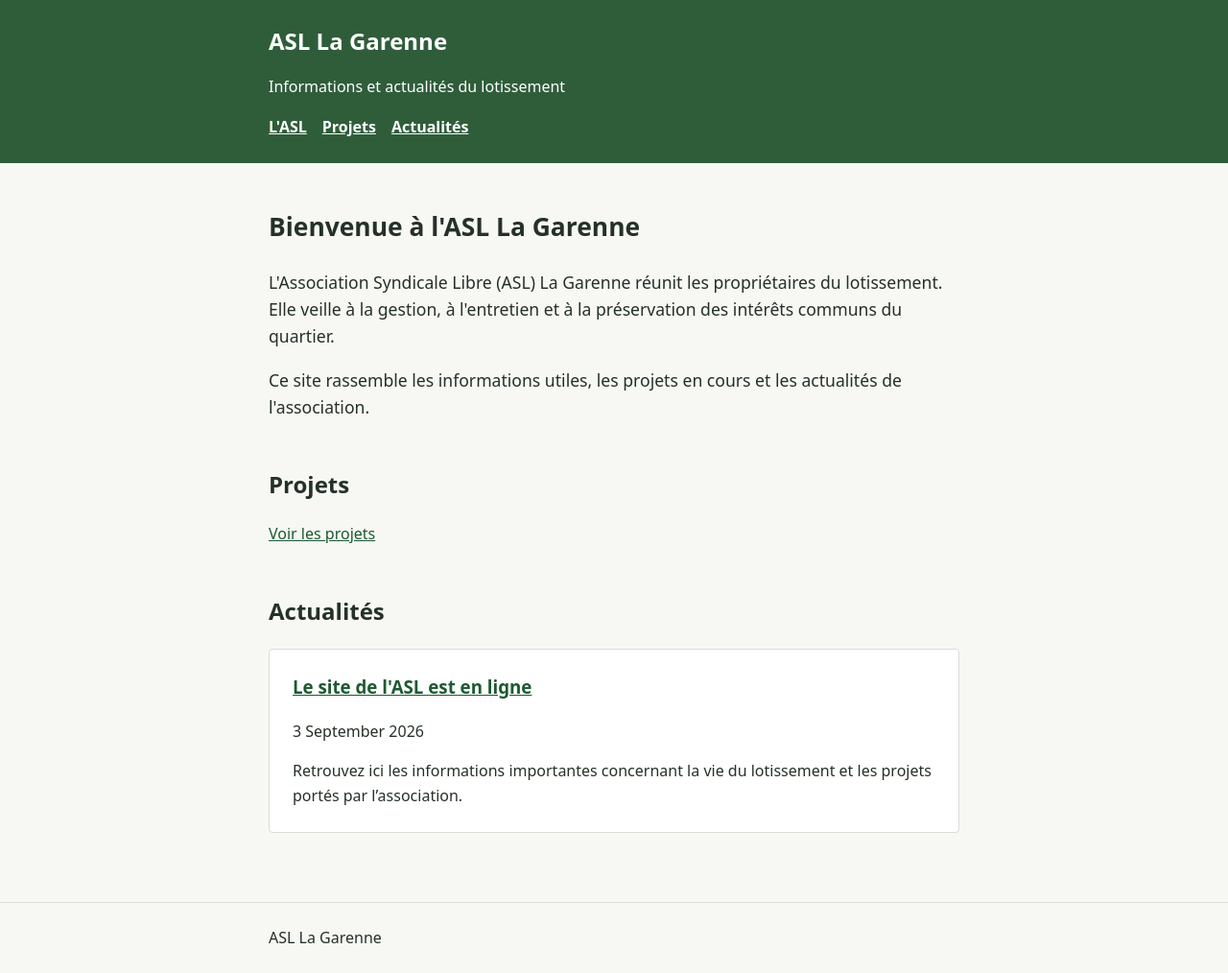
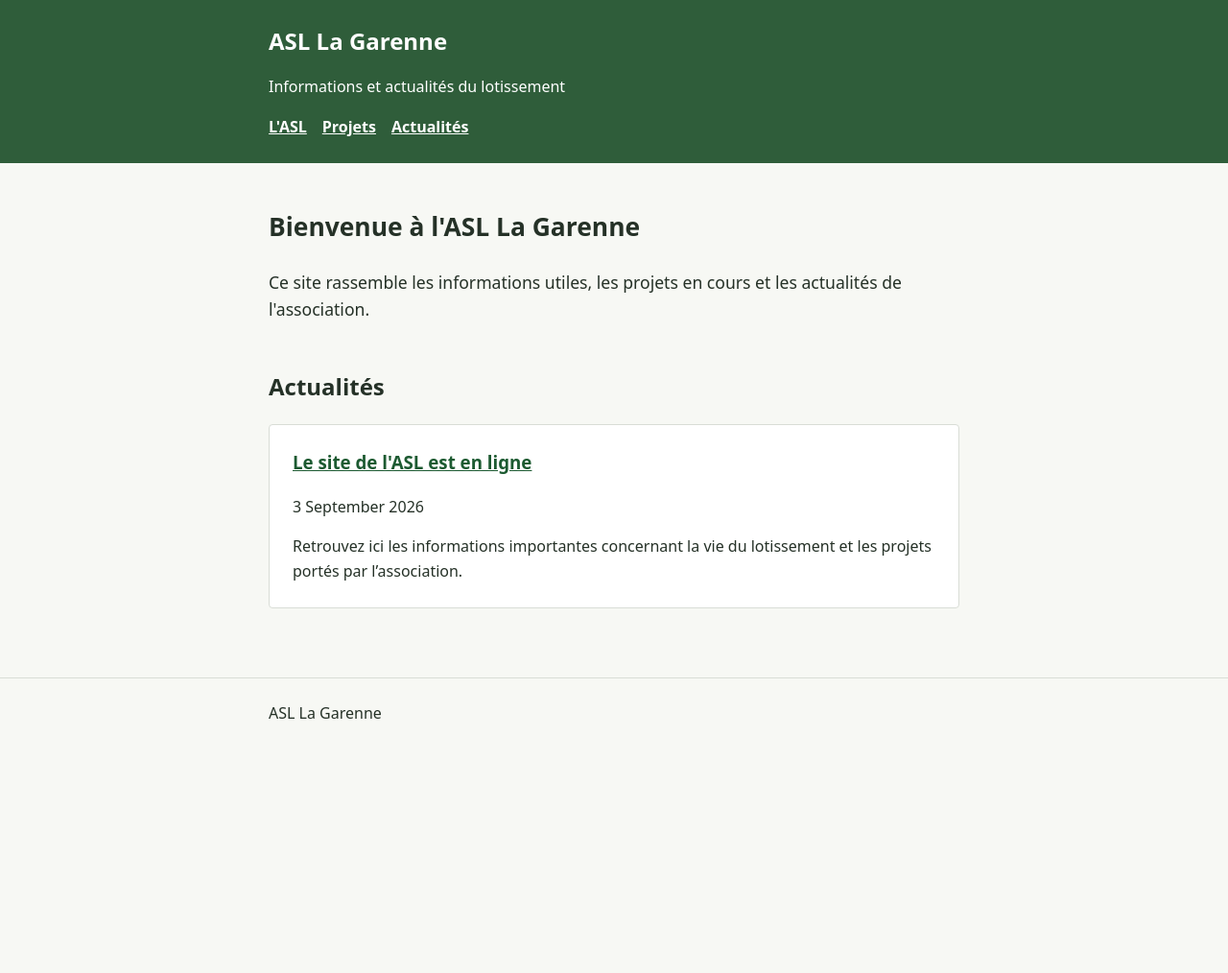
Before and after one commit to asl-la-garenne/asl-la-garenne.github.io, a Jekyll site: the page built from index.md, in a window 1280 px wide. Shown: the whole page at 96% size. Built offline with Jekyll 4.4.1, drawn with Linux system fonts in a browser that asks for light colours; after the commit the page ends 900 px from its top, so only the background shows below that.

Commit message:
Remove introductory paragraph and projects section
Removed the introductory paragraph about ASL La Garenne and the projects section.

```diff
--- a/index.md
+++ b/index.md
@@ -5,13 +5,7 @@ title: ASL La Garenne
 
 <section id="asl" class="intro" aria-labelledby="titre">
   <h1 id="titre">Bienvenue à l'ASL La Garenne</h1>
-  <p>L'Association Syndicale Libre (ASL) La Garenne réunit les propriétaires du lotissement. Elle veille à la gestion, à l'entretien et à la préservation des intérêts communs du quartier.</p>
   <p>Ce site rassemble les informations utiles, les projets en cours et les actualités de l'association.</p>
-</section>
-
-<section id="projets" aria-labelledby="titre-projets">
-  <h2 id="titre-projets">Projets</h2>
-  <p><a href="{{ '/projets/' | relative_url }}">Voir les projets</a></p>
 </section>
 
 <section id="actualites" aria-labelledby="titre-actualites">
```
